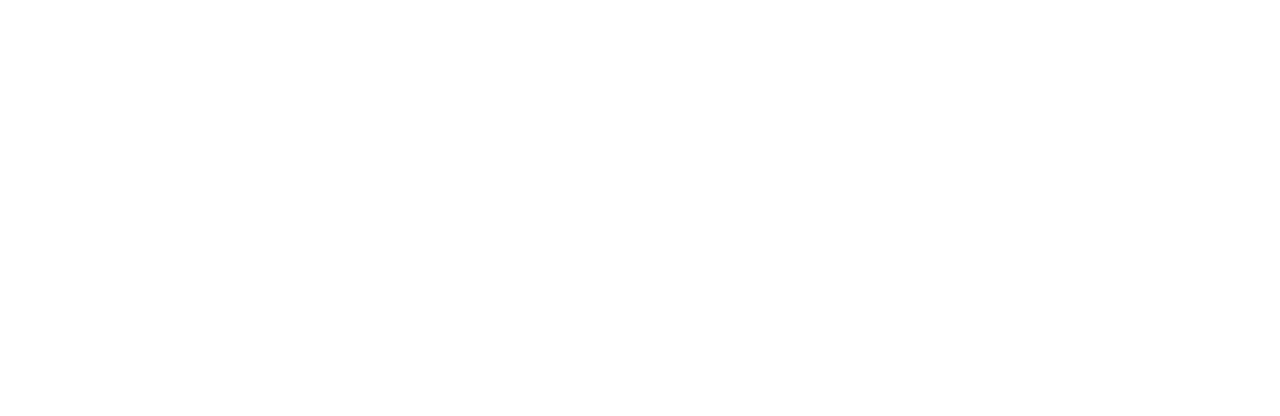
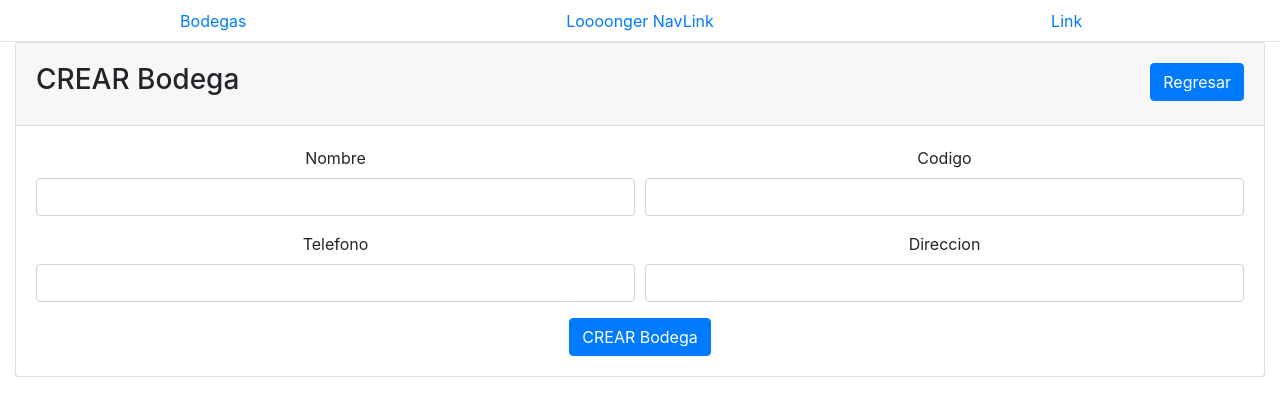
Before and after one commit to Burris19/admin-pgii-react, a React (Create React App) app: page /bodegas/new in a window 1280 px wide. Shown: the top 416 px of the page. Built offline with nearby package versions, Linux system fonts and the light colour scheme.

Commit message:
[ADD] Form wineries

```diff
--- a/package.json
+++ b/package.json
@@ -3,12 +3,14 @@
   "version": "0.1.0",
   "private": true,
   "dependencies": {
+    "@sweetalert/with-react": "^0.1.1",
     "bootstrap": "^4.3.1",
     "react": "^16.11.0",
     "react-bootstrap": "^1.0.0-beta.14",
     "react-dom": "^16.11.0",
     "react-router-dom": "^5.1.2",
-    "react-scripts": "3.2.0"
+    "react-scripts": "3.2.0",
+    "sweetalert": "^2.1.2"
   },
   "scripts": {
     "start": "react-scripts start",
--- a/src/App.js
+++ b/src/App.js
@@ -8,6 +8,7 @@
 import './App.css';
 import Home from './component/Admin/home'
 import WineList from './component/Admin/wineries/container/list';
+import WineForm from './component/Admin/wineries/container/form';
 
 function App() {
   return (
@@ -19,8 +20,7 @@
           </Route>
           <Route path="/home" component={Home} />
           <Route exact path="/bodegas" component={WineList} />
-          {/* <Route exact path="/bodegas/:id" component={UserForm} />
-          <Route exact path="/bodegas/delete/:id" component={UserDelete} /> */}
+          <Route exact path="/bodegas/:id" component={WineForm} />
 
         </Switch>
       </div>
--- /dev/null
+++ b/src/component/Admin/wineries/container/form.js
@@ -0,0 +1,138 @@
+import React, { Component } from 'react';
+
+import {
+    _actionForm,
+    _alertTitle,
+    _isEdit,
+    _isFormValid,
+    _showAlert,
+} from '../../../../helper';
+
+import LayoutWineForm from '../presentation/form'
+
+export class WineForm extends Component {
+    constructor(props) {
+        super(props)
+        this.state = {
+            code: '',
+            name: '',
+            address: '',
+            phone: '',
+            alertTitle: _alertTitle(this.props.match.params.id),
+            isEdit: _isEdit(this.props.match.params.id),
+            actionTitle: _actionForm(this.props.match.params.id),
+            loadingButton: false,
+            submitted: false,
+        }
+    }
+
+    componentDidMount() {
+        const { isEdit } = this.state;
+        const { id } = this.props.match.params;
+
+        if (isEdit) {
+            this._getRegisterById(id);
+        }
+    }
+
+    _handlerChange = (e) => {
+        const { id, value } = e.target;
+        this.setState({
+            [id]: value
+        });
+    }
+
+    _getRegisterById = (id) => {
+        const url = `http://pgii.test/apiv1/wineries/${id}`;
+        fetch(url, {
+            method: 'GET',
+            headers: {
+                'Content-Type': 'application/json'
+            }
+        }).then(res => res.json())
+            .then(response => {
+                const { data = [] } = response
+                this.setState({ ...data });
+            });
+    }
+
+    _handlerSubmit = (e) => {
+        e.preventDefault()
+        this.setState({ submitted: true })
+        const {
+            code,
+            name,
+            address,
+            phone,
+            isEdit
+        } = this.state
+        const data = {
+            code,
+            name,
+            address,
+            phone
+        }
+        if (_isFormValid(data)) {
+            if (isEdit) {
+                const { id } = this.props.match.params;
+                this._editRegister(data, id);
+            } else {
+                this._saveRegiser(data);
+            }
+        }
+    }
+
+    _saveRegiser(data) {
+        const url = 'http://pgii.test/apiv1/wineries';
+        fetch(url, {
+            method: 'POST',
+            body: JSON.stringify(data),
+            headers: {
+                'Content-Type': 'application/json'
+            }
+        }).then(res => res.json())
+            .then(response => this._showMessages(response));
+    }
+
+    _editRegister(data, register_id) {
+        const url = `http://pgii.test/apiv1/wineries/${register_id}`;
+        fetch(url, {
+            method: 'PUT',
+            body: JSON.stringify(data),
+            headers: {
+                'Content-Type': 'application/json'
+            }
+        }).then(res => res.json())
+            .then(response => this._showMessages(response));
+    }
+
+    _showMessages = (response, isDelete = false) => {
+        const {
+            alertTitle,
+            actionTitle
+        } = this.state;
+
+        const errorTitle = isDelete ? 'ELIMINAR' : actionTitle;
+        const successTitle = isDelete ? 'ELIMINADO' : alertTitle;
+
+        if (response === null || response.error) {
+            const title = `Whoops!: No se pudo ${errorTitle} el Registro`;
+            _showAlert(title, 'error');
+        } else {
+            const title = `Registro ${successTitle} correctamente!`;
+            _showAlert(title, 'ok')
+                .then(() => {
+                    this.props.history.push('/bodegas')
+                });
+        }
+    }
+
+    render() {
+        return <LayoutWineForm
+            {...this.state}
+            handlChange={this._handlerChange}
+            handlerSubmit={this._handlerSubmit} />
+    }
+}
+
+export default WineForm
--- /dev/null
+++ b/src/component/Admin/wineries/presentation/form.js
@@ -0,0 +1,106 @@
+import React from 'react'
+import { Link } from 'react-router-dom'
+import AdminLayout from '../../adminLayout'
+
+const LayoutWineForm = ({
+    submitted,
+    handlerSubmit,
+    handlChange,
+    actionTitle,
+    name,
+    code,
+    phone,
+    address
+}) => {
+
+    const _renderForm = () => (
+        <form className={'needs-validation' + (submitted ? ' was-validated' : '')} noValidate onSubmit={handlerSubmit}>
+            <div className="form-row">
+                <div className="form-group col-md-6">
+                    <label htmlFor="name">Nombre</label>
+                    <input
+                        onChange={handlChange}
+                        type="text"
+                        value={name}
+                        className="form-control"
+                        id="name"
+                        required />
+                    <div className="invalid-feedback">
+                        Nombre es requerido.
+                    </div>
+                </div>
+
+                <div className="form-group col-md-6">
+                    <label htmlFor="code">Codigo</label>
+                    <input
+                        onChange={handlChange}
+                        type="text"
+                        value={code}
+                        className="form-control"
+                        id="code"
+                        required />
+                    <div className="invalid-feedback">
+                        Codigo es requerido.
+                    </div>
+                </div>
+            </div>
+
+            <div className="form-row">
+                <div className="form-group col-md-6">
+                    <label htmlFor="phone">Telefono</label>
+                    <input
+                        onChange={handlChange}
+                        type="number"
+                        value={phone}
+                        className="form-control"
+                        id="phone"
+                        required />
+                    <div className="invalid-feedback">
+                        Telefono es requerido.
+                    </div>
+                </div>
+                <div className="form-group col-md-6">
+                    <label htmlFor="address">Direccion</label>
+                    <input
+                        onChange={handlChange}
+                        type="text"
+                        value={address}
+                        className="form-control"
+                        id="address"
+                        required />
+                    <div className="invalid-feedback">
+                        Direccion es requerida.
+                    </div>
+                </div>
+            </div>
+            <button type="submit" className="btn btn-primary">{actionTitle} Bodega</button>
+        </form>
+    )
+
+    return (
+        <div className="card">
+            <div className="card-header">
+                <div className="row">
+                    <div className="col-md-6 col-sm-6 text-left py-2">
+                        <h1 className="h3">{actionTitle} Bodega</h1>
+                    </div>
+                    <div className="col-md-6 col-sm-6 text-right py-2">
+                        <Link
+                            className="btn btn-primary"
+                            to="/bodegas">
+                            Regresar
+                        </Link>
+                    </div>
+                </div>
+            </div>
+            <div className="card-body">
+                {_renderForm()}
+            </div>
+        </div>
+    )
+
+
+
+}
+
+export default AdminLayout(LayoutWineForm)
--- a/src/component/Admin/wineries/presentation/list.js
+++ b/src/component/Admin/wineries/presentation/list.js
@@ -24,12 +24,12 @@
                     <td>
                         <Link
                             className="btn btn-info btn-sm mr-2"
-                            to={`/admin/user/${id}`}>
+                            to={`/bodegas/${id}`}>
                             Editar
                         </Link>
                         <Link
                             className="btn btn-danger btn-sm"
-                            to={`/admin/user/delete/${id}`}>
+                            to={`/bodegas/delete/${id}`}>
                             Eliminar
                         </Link>
                     </td>
@@ -48,7 +48,7 @@
                     <div className="col-md-6 col-sm-6 text-right py-2">
                         <Link
                             className="btn btn-primary"
-                            to='/admin/user/new'>
+                            to='/bodegas/new'>
                             Nueva Bodega
                             </Link>
                     </div>
--- /dev/null
+++ b/src/helper.js
@@ -0,0 +1,31 @@
+import swal from '@sweetalert/with-react';
+
+export const _isFormValid = (data) => {
+    const evaluateData = Object.keys(data)
+        .reduce((countErrors, currentKey) => {
+            countErrors = !data[currentKey] && data[currentKey] !== 0 ? countErrors + 1 : countErrors;
+            // countErrors = !data[currentKey] ? countErrors + 1 : countErrors
+            return countErrors;
+        }, 0);
+
+    return evaluateData === 0 ? true : false;
+}
+
+export const _alertTitle = (id) => id === 'new' ? 'CREADO' : 'EDITADO';
+
+export const _actionForm = (id) => id === 'new' ? 'CREAR' : 'EDITAR';
+
+export const _isEdit = (id) => id === 'new' ? false : true;
+
+export const _isDisabled = (actionTitle = '') => actionTitle.toLowerCase() === 'eliminar' ? true : false;
+
+export const _classButton = (actionTitle = '') => actionTitle.toLowerCase() === 'eliminar' ? 'btn btn-danger' : 'btn btn-primary';
+
+export const _showAlert = (title, type) => {
+    const icon = type === 'ok' ? 'success' : 'error';
+    return swal({
+        title,
+        icon,
+        button: "Cerrar",
+    });
+};
```
Also changed, not shown: 1 other file (tests, documents, lock files or other folders).
